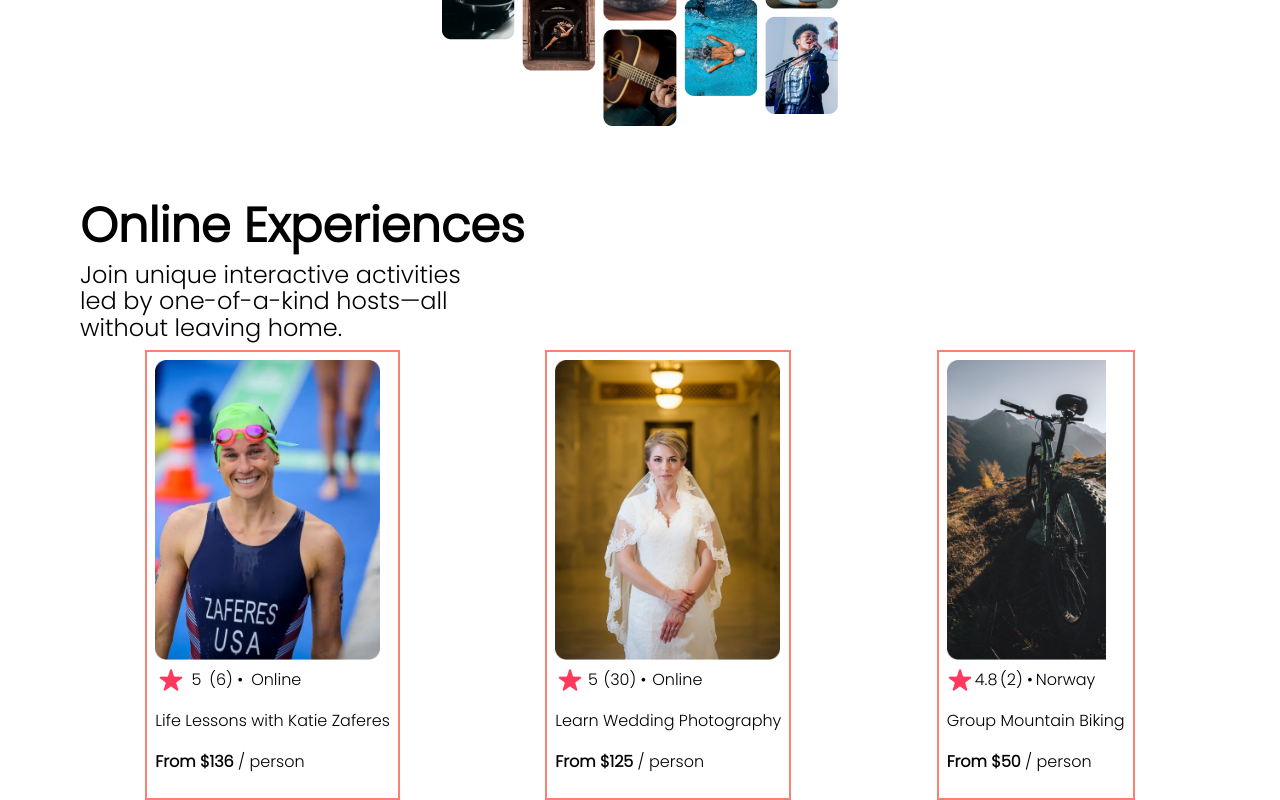
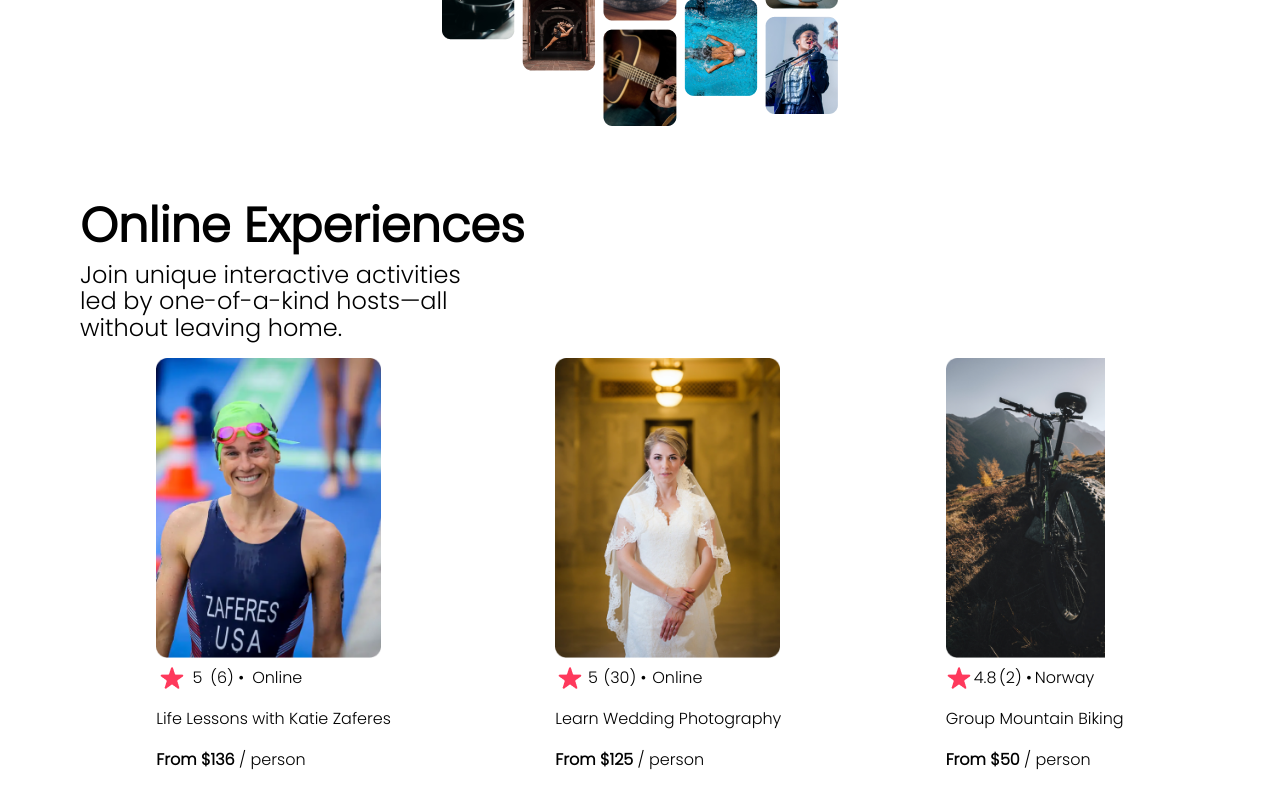
Before and after one commit to DustyDogCodex/Gasbnb, a React (Create React App) app: page / in a window 1280 px wide. Shown: the part 179-979 px from the top of the page. Built offline with nearby package versions, Linux system fonts and the light colour scheme.

Commit message:
fixed styling issues for activity-card and card-display classes.

```diff
--- a/src/App.css
+++ b/src/App.css
@@ -54,12 +54,7 @@ nav{
 }
 
 .activity-card{
-  border: 2px salmon solid;
   padding: 0.5rem;
-  /* display: flex; */
- /*  align-items: center;
-  justify-content: space-between;
-  padding: 0.5rem 3rem; */
 }
 
 .activity-card > img{
```
